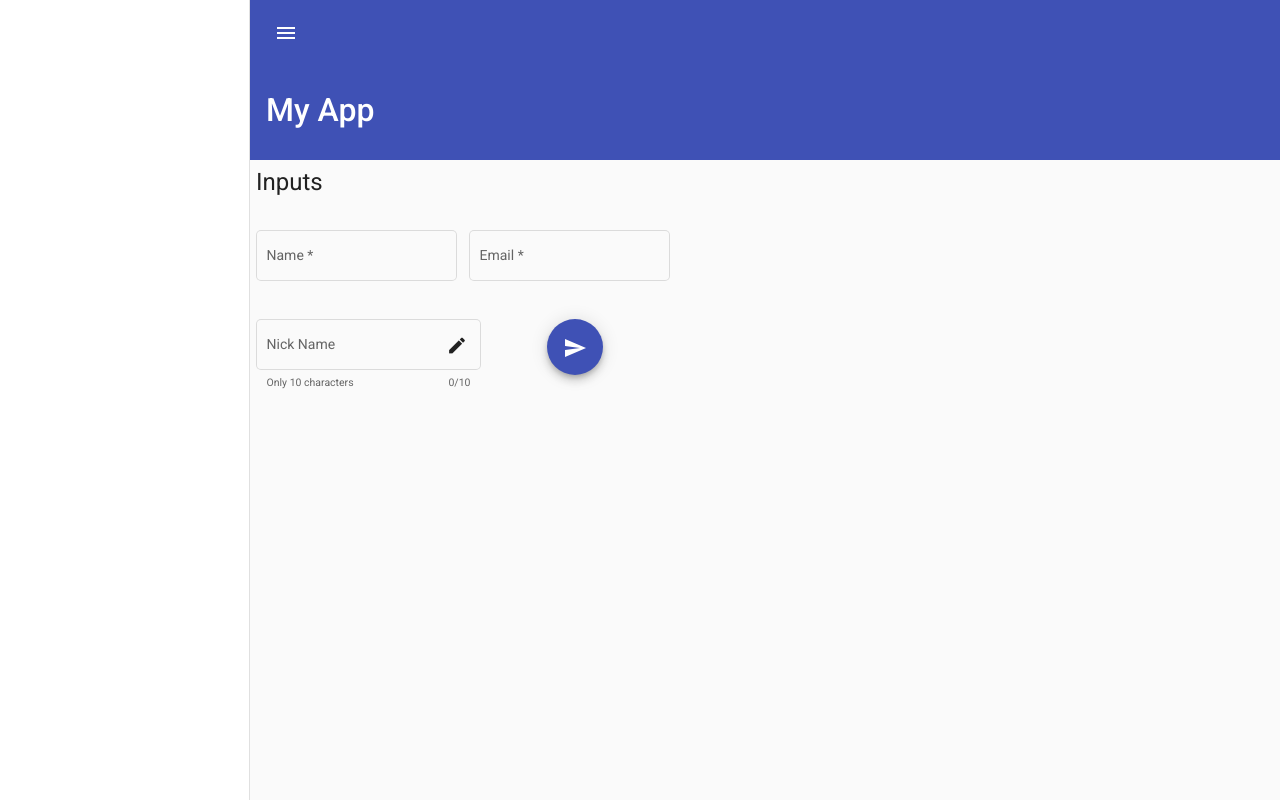
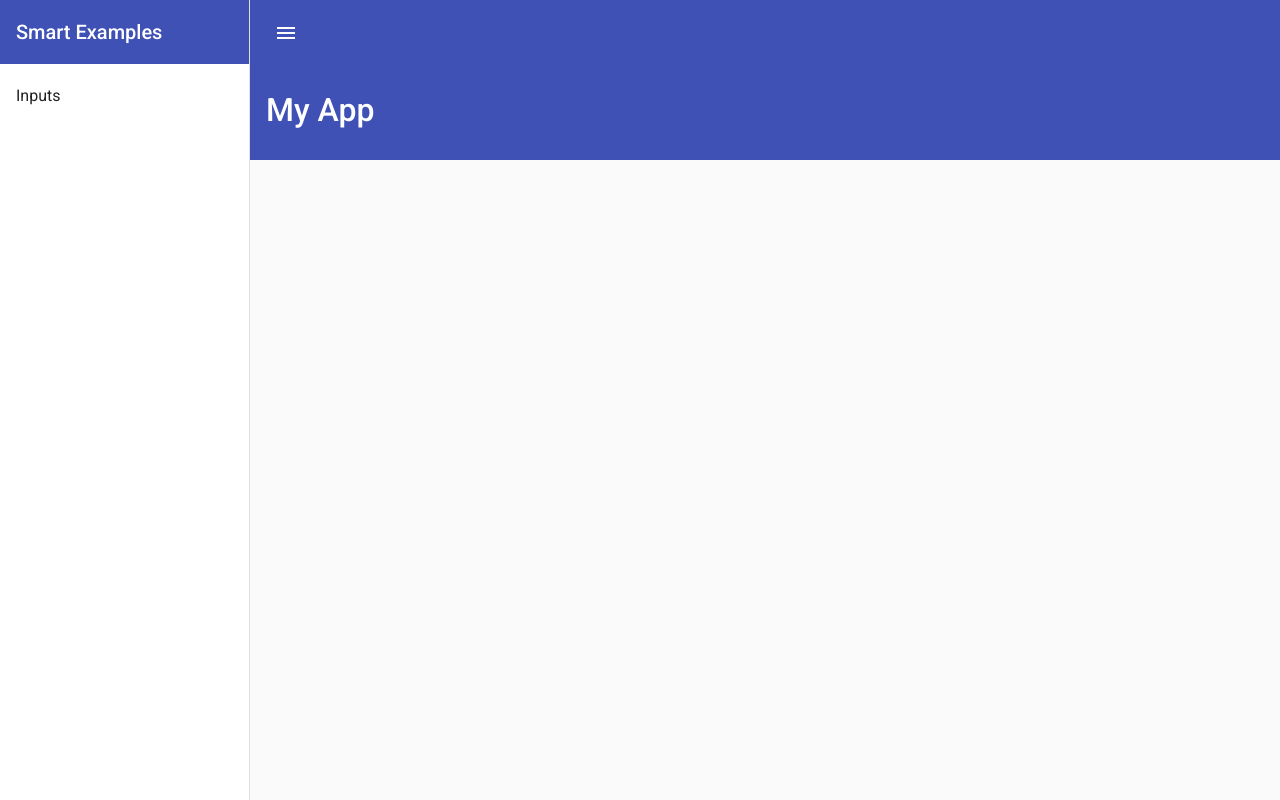
Before and after one commit to MarcosBoscariolo/Angular-Material, an Angular app: page / in a window 1280 px wide. Built offline with nearby package versions, Linux system fonts and the light colour scheme.

Commit message:
added routes

```diff
--- a/src/app/app-routing.module.ts
+++ b/src/app/app-routing.module.ts
@@ -1,7 +1,10 @@
 import { NgModule } from '@angular/core';
 import { RouterModule, Routes } from '@angular/router';
+import { FormFieldInputComponent } from './components/form-field-input/form-field-input.component';
 
-const routes: Routes = [];
+const routes: Routes = [
+  { path: 'inputs', component: FormFieldInputComponent }
+];
 
 @NgModule({
   imports: [RouterModule.forRoot(routes)],
--- a/src/app/app.component.html
+++ b/src/app/app.component.html
@@ -6,6 +6,12 @@
     [fixedInViewport]="true"
     [mode]="sidenavMode"
   >
+    <mat-toolbar color="primary">
+        <span>Smart Examples</span>
+    </mat-toolbar>
+    <mat-nav-list>
+      <a mat-list-item routerLink="/inputs">Inputs</a>
+    </mat-nav-list>
   </mat-sidenav>
   <mat-sidenav-content>
     <mat-toolbar
@@ -33,8 +39,6 @@
     <mat-toolbar class="toolbar-submenu" color="primary">
       <span *ngIf="!popText">My App</span>
     </mat-toolbar>
-    <app-form-field-input></app-form-field-input>
+    <router-outlet></router-outlet>
   </mat-sidenav-content>
 </mat-sidenav-container>
-
-<router-outlet></router-outlet>
```
Also changed, not shown: src/app/material/material.module.ts (+5 -2 lines).
